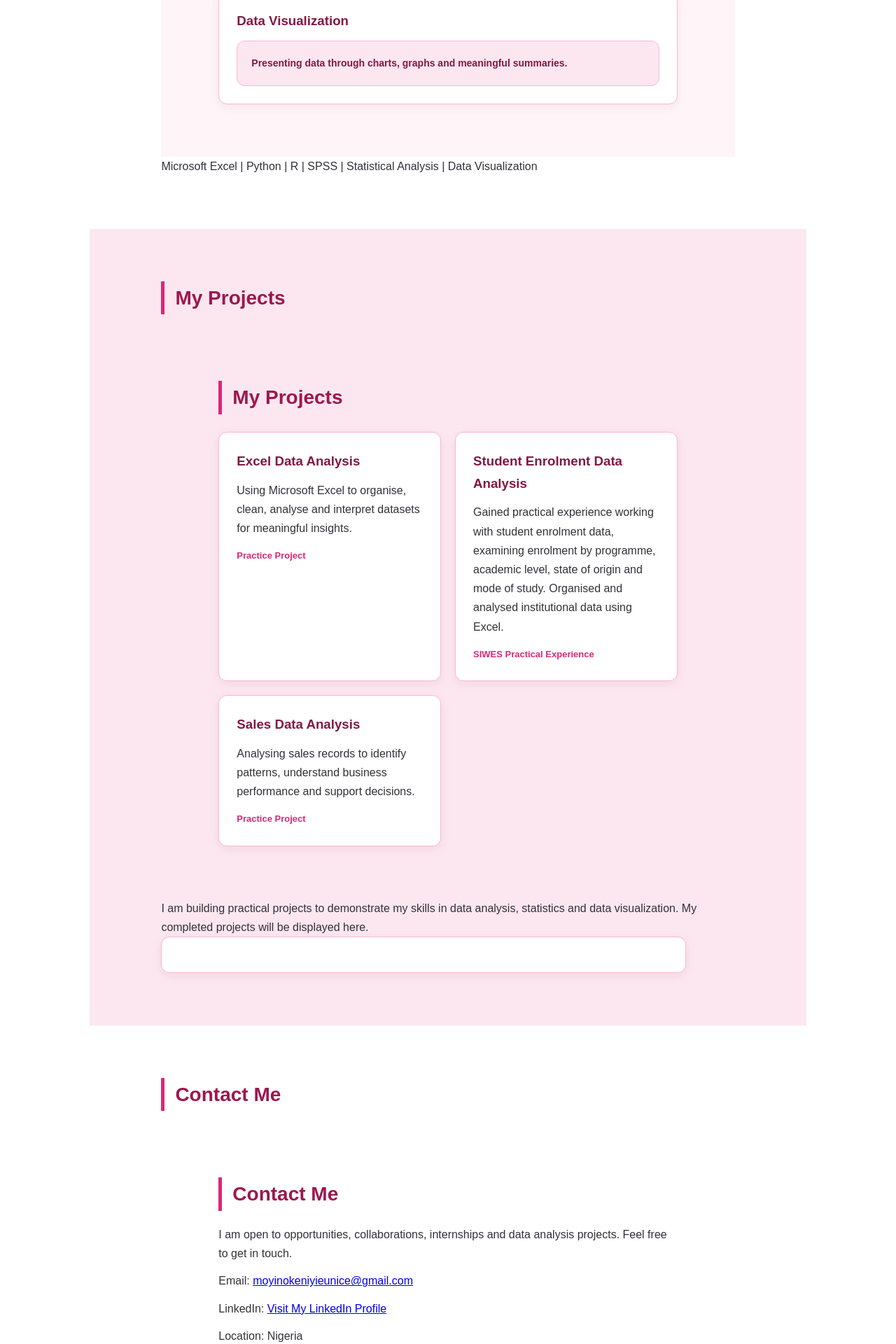
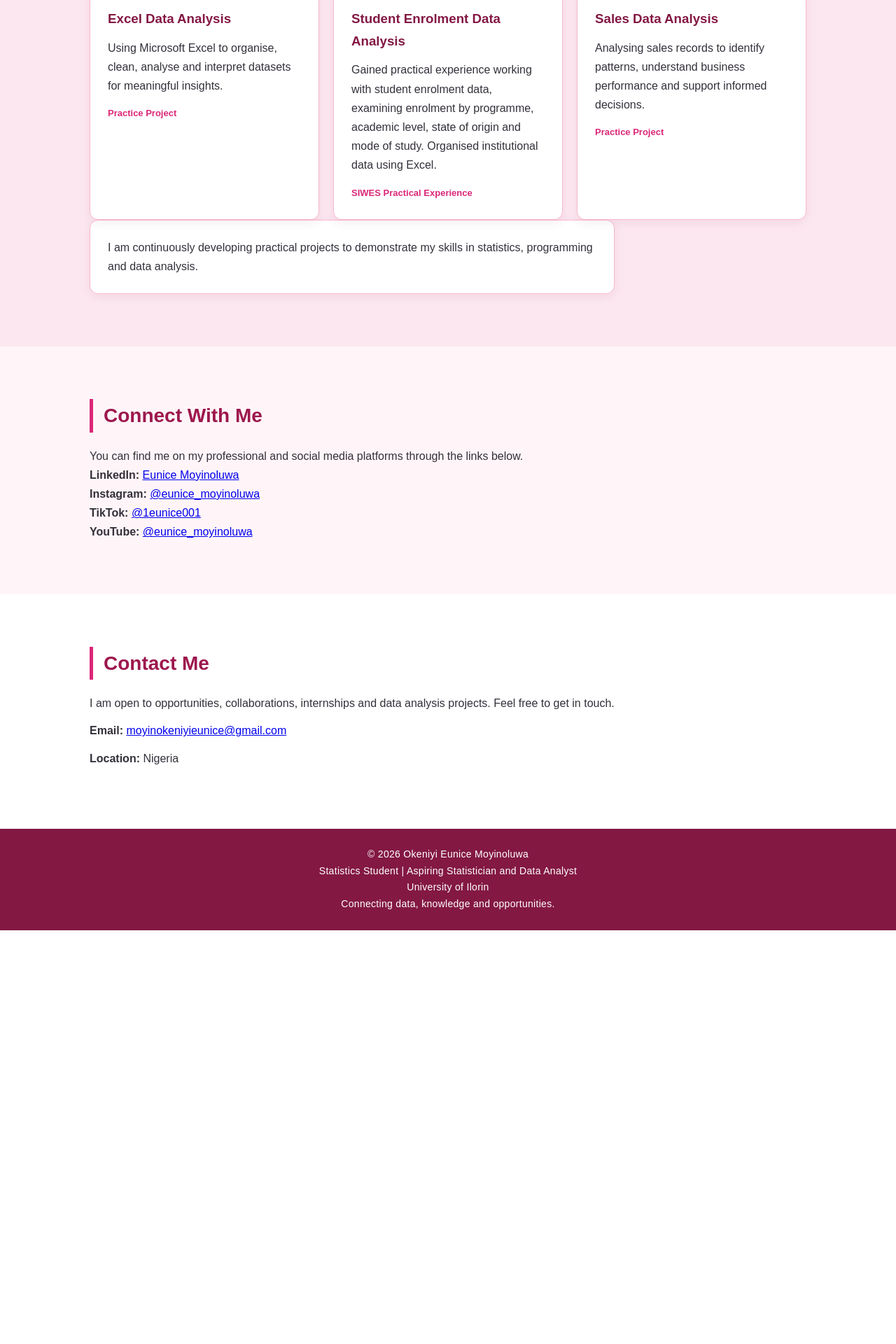
Before and after one commit to moyinoluwaokeniyieunice/Eunice-Data-Portfolio, a Flask app: page / in a window 1280 px wide. Shown: the part 1840-3760 px from the top of the page at 70% size. After the commit the page ends 3169 px from the top, so only its background shows below. Run offline with Flask 3, Linux system fonts and the light colour scheme.

Commit message:
Update index.html

```diff
--- a/Eunice_Data_Portfolio/templates/index.html
+++ b/Eunice_Data_Portfolio/templates/index.html
@@ -3,47 +3,104 @@
 <head>
     <meta charset="UTF-8">
     <meta name="viewport" content="width=device-width, initial-scale=1.0">
-    <meta name="google-site-verification" content="4AuBGBmkW9SqedNS5bBQSELL8nUR4PWwrQwiOupEjcI" />
 
-    <title>Okeniyi Eunice Moyinoluwa | Portfolio</title>
+    <!-- Google verification -->
+    <meta name="google-site-verification" content="4AuBGBmkW9SqedNS5bBQSELL8nUR4PWwrQwiOupEjcI">
+
+    <!-- Google SEO -->
+    <title>Okeniyi Eunice Moyinoluwa | Statistician & Data Analyst</title>
+
+    <meta name="description" content="Discover the official portfolio of Okeniyi Eunice Moyinoluwa, a Statistics student at the University of Ilorin, aspiring Statistician and Data Analyst interested in Excel, Python, R, SPSS and data analysis.">
+
+    <meta name="author" content="Okeniyi Eunice Moyinoluwa">
+
+    <meta name="keywords" content="Okeniyi Eunice Moyinoluwa, Eunice Moyinoluwa, Eunice Okeniyi, Statistician, Data Analyst, Statistics, University of Ilorin, Excel, Python, R, SPSS">
+
+    <meta name="robots" content="index, follow">
+
+    <meta property="og:title" content="Okeniyi Eunice Moyinoluwa | Professional Portfolio">
+
+    <meta property="og:description" content="Explore my professional portfolio, statistical interests, data analysis skills and projects.">
+
+    <meta property="og:type" content="website">
+
+    <meta property="og:image" content="{{ url_for('static', filename='images/IMG_4354-1.jpg', _external=True) }}">
 
     <link rel="stylesheet" href="{{ url_for('static', filename='style.css') }}">
+
+    <!-- Structured information for Google -->
+    <script type="application/ld+json">
+    {
+      "@context": "https://schema.org",
+      "@type": "Person",
+      "name": "Okeniyi Eunice Moyinoluwa",
+      "alternateName": "Eunice Moyinoluwa",
+      "url": "{{ request.url_root }}",
+      "image": "{{ url_for('static', filename='images/IMG_4354-1.jpg', _external=True) }}",
+      "jobTitle": "Aspiring Statistician and Data Analyst",
+      "alumniOf": {
+        "@type": "CollegeOrUniversity",
+        "name": "University of Ilorin"
+      },
+      "knowsAbout": [
+        "Statistics",
+        "Data Analysis",
+        "Microsoft Excel",
+        "Python",
+        "R Programming",
+        "SPSS",
+        "Data Visualization"
+      ],
+      "sameAs": [
+        "https://www.linkedin.com/in/eunice-moyinoluwa-650375440",
+        "https://www.instagram.com/eunice_moyinoluwa/",
+        "https://www.tiktok.com/@1eunice001",
+        "https://www.youtube.com/@eunice_moyinoluwa"
+      ]
+    }
+    </script>
 </head>
 
 <body>
 
+    <!-- HEADER -->
     <header>
-        <h2>Eunice's Portfolio</h2>
+        <h2>Eunice Moyinoluwa</h2>
 
         <nav>
             <a href="#home">Home</a>
             <a href="#about">About</a>
             <a href="#skills">Skills</a>
             <a href="#projects">Projects</a>
+            <a href="#social">Social Media</a>
             <a href="#contact">Contact</a>
         </nav>
     </header>
 
+    <!-- HOME -->
     <section id="home">
 
         <div class="home-container">
 
-        <img src="/static/images/IMG_4354-1.jpg"
-             alt="Eunice's Profile"
+            <img src="{{ url_for('static', filename='images/IMG_4354-1.jpg') }}"
+                 alt="Okeniyi Eunice Moyinoluwa"
                  class="profile-picture">
 
             <div class="intro-text">
 
                 <h1>Hello, I'm Okeniyi Eunice Moyinoluwa</h1>
 
+                <h3>Aspiring Statistician | Data Analyst</h3>
+
                 <p>
-                An aspiring Statistician and Data Analyst passionate
-                about transforming data into meaningful insights
+                    I am a Statistics student passionate about
+                    transforming data into meaningful insights
                     and supporting data-driven decision-making.
                 </p>
 
-
-            <a href="#projects" class="project-button">View My Projects</a>
+                <a href="#projects" class="project-button">
+                    View My Projects
+                </a>
 
             </div>
 
@@ -51,7 +108,7 @@
 
     </section>
 
-    <section id="about">
+    <!-- ABOUT ME -->
     <section id="about">
 
         <h2>About Me</h2>
@@ -62,16 +119,14 @@
             in data analysis, statistical computing and
             data-driven decision-making.
 
-        I have good practical knowledge of Microsoft
-        Excel and can work with datasets of different
-        sizes, from small datasets to large and complex
-        datasets.
+            I have practical knowledge of Microsoft Excel
+            and can work with datasets of different sizes,
+            from small datasets to large and complex datasets.
 
             I am passionate about helping individuals,
             businesses, companies and industries organise,
-        analyse and interpret their data to discover
-        meaningful insights, identify patterns and
-        make informed decisions.
+            analyse and interpret data to discover meaningful
+            insights, identify patterns and make informed decisions.
 
             I am also developing my skills in Python, R
             and SPSS to strengthen my statistical and
@@ -83,61 +138,80 @@
             organisations.
         </p>
 
+    </section>
 
+    <!-- SKILLS -->
     <section id="skills">
+
+        <h2>My Skills</h2>
+
+        <div class="skills-container">
+
             <div class="skill-card">
                 <h3>Microsoft Excel</h3>
-            <p>Data cleaning, data organisation, formulas, pivot tables and data analysis.</p>
+                <p>
+                    Data cleaning, data organisation,
+                    formulas, pivot tables and data analysis.
+                </p>
             </div>
 
             <div class="skill-card">
                 <h3>Statistical Analysis</h3>
-            <p>Descriptive statistics, data interpretation and statistical problem-solving.</p>
+                <p>
+                    Descriptive statistics, data interpretation
+                    and statistical problem-solving.
+                </p>
             </div>
 
             <div class="skill-card">
                 <h3>Python</h3>
-            <p>Developing programming skills for data analysis and automation.</p>
+                <p>
+                    Developing programming skills for
+                    data analysis and automation.
+                </p>
             </div>
 
             <div class="skill-card">
                 <h3>R Programming</h3>
-            <p>Learning statistical computing and data visualization.</p>
+                <p>
+                    Learning statistical computing
+                    and data visualization.
+                </p>
             </div>
 
             <div class="skill-card">
                 <h3>SPSS</h3>
-            <p>Statistical data analysis and interpretation.</p>
+                <p>
+                    Statistical data analysis
+                    and interpretation.
+                </p>
             </div>
 
             <div class="skill-card">
                 <h3>Data Visualization</h3>
-            <p>Presenting data through charts, graphs and meaningful summaries.</p>
+                <p>
+                    Presenting data through charts,
+                    graphs and meaningful summaries.
+                </p>
             </div>
 
         </div>
 
     </section>
 
-        <p>
-            Microsoft Excel | Python | R | SPSS |
-            Statistical Analysis | Data Visualization
-        </p>
-    </section>
-
-    <section id="projects">
-        <h2>My Projects</h2>
+    <!-- PROJECTS -->
     <section id="projects">
 
-    <h2>My Projects</h2>
+        <h2>My Projects and Experience</h2>
 
         <div class="projects-container">
 
             <div class="project-card">
                 <h3>Excel Data Analysis</h3>
                 <p>
-                Using Microsoft Excel to organise, clean,
-                analyse and interpret datasets for meaningful insights.
+                    Using Microsoft Excel to organise,
+                    clean, analyse and interpret datasets
+                    for meaningful insights.
                 </p>
                 <span>Practice Project</span>
             </div>
@@ -145,38 +219,84 @@
             <div class="project-card">
                 <h3>Student Enrolment Data Analysis</h3>
                 <p>
-        Gained practical experience working with student
-        enrolment data, examining enrolment by programme,
-        academic level, state of origin and mode of study.
-        Organised and analysed institutional data using Excel.
+                    Gained practical experience working
+                    with student enrolment data, examining
+                    enrolment by programme, academic level,
+                    state of origin and mode of study.
+                    Organised institutional data using Excel.
                 </p>
                 <span>SIWES Practical Experience</span>
             </div>
 
-
             <div class="project-card">
                 <h3>Sales Data Analysis</h3>
                 <p>
-                Analysing sales records to identify patterns,
-                understand business performance and support decisions.
+                    Analysing sales records to identify
+                    patterns, understand business performance
+                    and support informed decisions.
                 </p>
                 <span>Practice Project</span>
             </div>
 
         </div>
 
-</section
+        <p>
+            I am continuously developing practical projects
+            to demonstrate my skills in statistics,
+            programming and data analysis.
+        </p>
+
+    </section>
+
+    <!-- SOCIAL MEDIA -->
+    <section id="social">
+
+        <h2>Connect With Me</h2>
 
         <p>
-            I am building practical projects to demonstrate
-            my skills in data analysis, statistics and
-            data visualization. My completed projects
-            will be displayed here.
+            You can find me on my professional and
+            social media platforms through the links below.
         </p>
+
+        <div class="social-links">
+
+            <p>
+                <strong>LinkedIn:</strong>
+                <a href="https://www.linkedin.com/in/eunice-moyinoluwa-650375440"
+                   target="_blank" rel="noopener noreferrer">
+                    Eunice Moyinoluwa
+                </a>
+            </p>
+
+            <p>
+                <strong>Instagram:</strong>
+                <a href="https://www.instagram.com/eunice_moyinoluwa/"
+                   target="_blank" rel="noopener noreferrer">
+                    @eunice_moyinoluwa
+                </a>
+            </p>
+
+            <p>
+                <strong>TikTok:</strong>
+                <a href="https://www.tiktok.com/@1eunice001"
+                   target="_blank" rel="noopener noreferrer">
+                    @1eunice001
+                </a>
+            </p>
+
+            <p>
+                <strong>YouTube:</strong>
+                <a href="https://www.youtube.com/@eunice_moyinoluwa"
+                   target="_blank" rel="noopener noreferrer">
+                    @eunice_moyinoluwa
+                </a>
+            </p>
+
+        </div>
+
     </section>
 
-    <section id="contact">
-        <h2>Contact Me</h2>
+    <!-- CONTACT -->
     <section id="contact">
 
         <h2>Contact Me</h2>
@@ -188,28 +308,34 @@
         </p>
 
         <p>
-        Email:
+            <strong>Email:</strong>
             <a href="mailto:moyinokeniyieunice@gmail.com">
                 moyinokeniyieunice@gmail.com
             </a>
         </p>
 
         <p>
-        LinkedIn:
-        <a href="https://www.linkedin.com/in/eunice-moyinoluwa-650375440"
-           target="_blank">
-            Visit My LinkedIn Profile
-        </a>
+            <strong>Location:</strong> Nigeria
         </p>
-
-    <p>Location: Nigeria</p>
 
     </section>
 
+    <!-- FOOTER -->
     <footer>
+
         <p>© 2026 Okeniyi Eunice Moyinoluwa</p>
-    <p>Statistics Student | Aspiring Statistician & Data Analyst</p>
+
+        <p>
+            Statistics Student |
+            Aspiring Statistician and Data Analyst
+        </p>
+
         <p>University of Ilorin</p>
+
+        <p>
+            Connecting data, knowledge and opportunities.
+        </p>
+
     </footer>
 
 </body>
```
Lines whose indentation alone changed are shown as unchanged.
